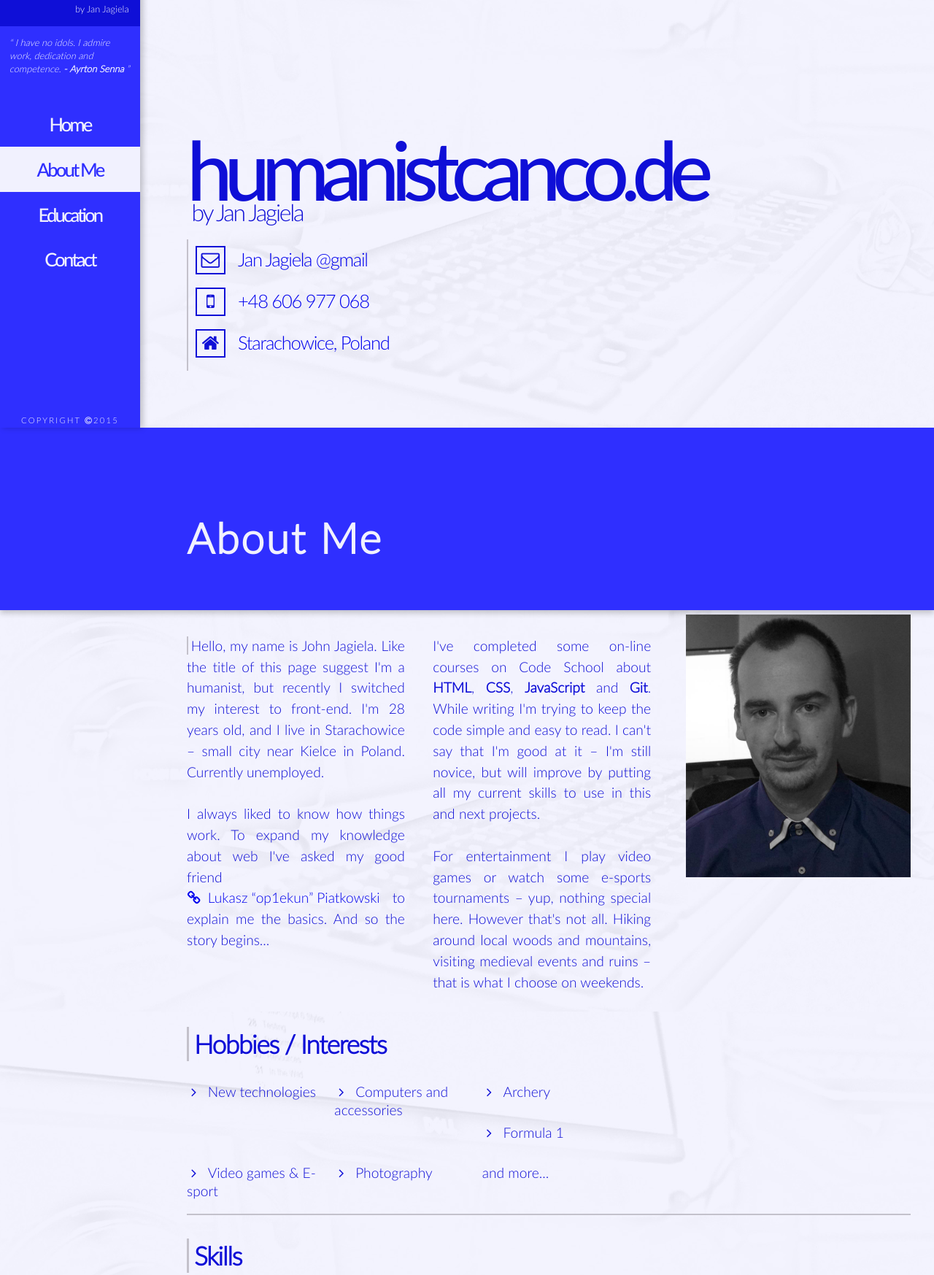
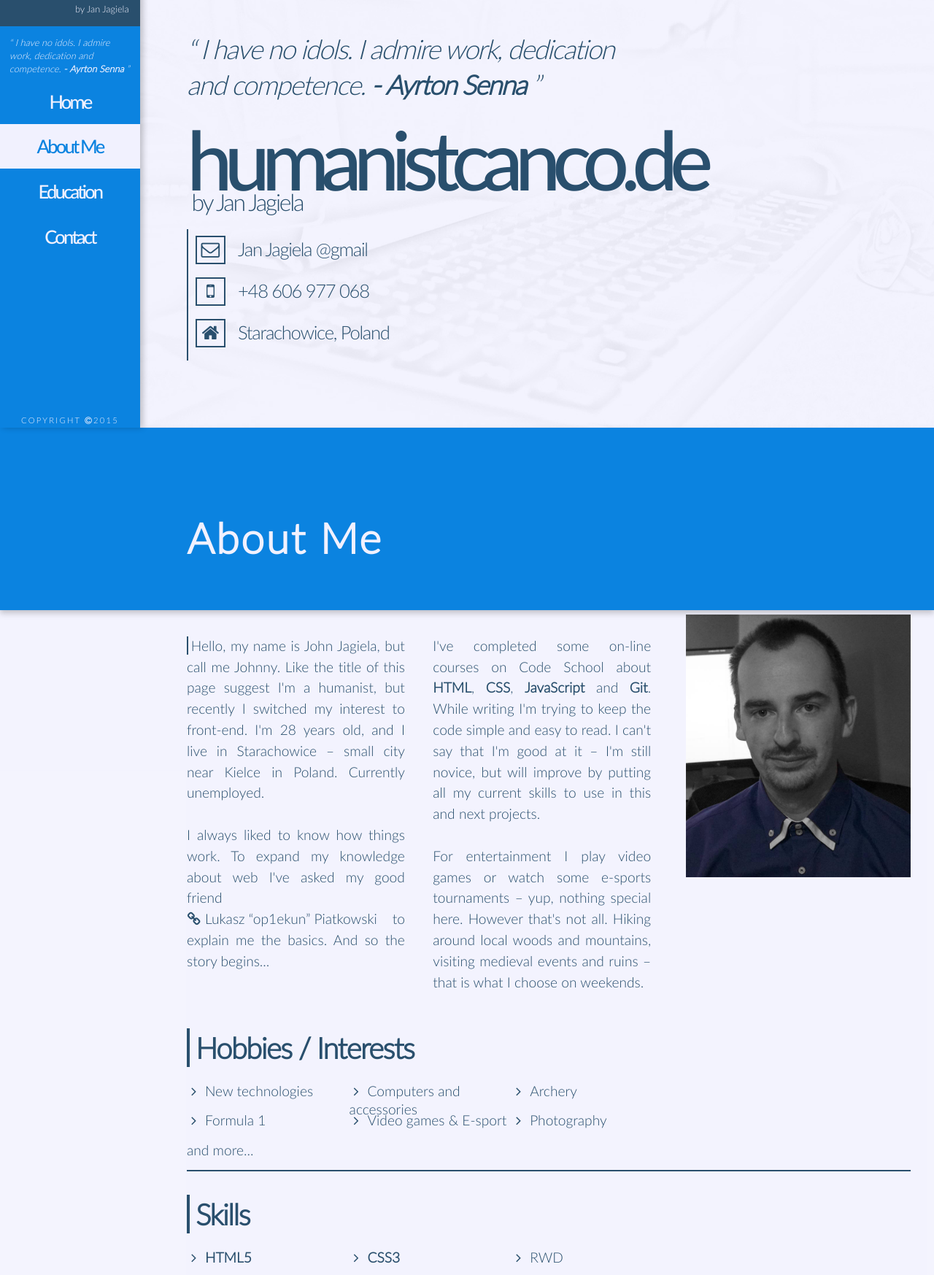
Before and after one commit to janjag/humanistcanco.de, a plain HTML site: page index.html in a window 1280 px wide. Shown: the part 214-1961 px from the top of the page at 73% size. Drawn offline with Linux system fonts and the light colour scheme.

Commit message:
new colors
new colors for text and backgrounds
about section & left bar update

```diff
--- a/css/index.css
+++ b/css/index.css
@@ -8,6 +8,18 @@ body, h1, h2, h3, h4, ul, li, p, section, article, img, q {
     padding: 0;
 }
 
+html {
+    height: 100%;
+    font-size: 100%; /* ~16px */
+    font-family: 'latolight', sans-serif;
+    color: #294F6D;
+}
+
+body {
+    position: relative;
+    height: 100%;
+}
+
 ul {
     list-style: none;
 }
@@ -16,23 +28,10 @@ a, q, article, section {
     display: inline-block;
     text-decoration: none;
 }
-a:hover,
+
+a, a:hover,
 a:visited {
     color: inherit;
-}
-
-html {
-    background: url(../static/img/bacground1080p.jpg) center center no-repeat fixed;
-    background-size: cover;
-    height: 100%;
-    font-size: 100%; /* ~16px */
-    font-family: 'latolight', sans-serif;
-}
-
-body {
-    position: relative;
-    min-height: 100%;
-    background: rgba(241, 241, 254, 0.8);
 }
 
 /* Left column / Nav bar */
@@ -44,13 +43,13 @@ body {
     left: 0;
     z-index: 10;
     width: 15%;
-    background: #2F2FFF;
+    background: #0B83E0;
     color: #F1F1FE;
     box-shadow: 0.25em 0 0.5em rgba(0, 0, 0, 0.22);
 }
 
 header {
-    background: #0F0FD7;
+    background: #294F6D;
     position: relative;
     height: 15.625em;
     width: 100%;
@@ -82,14 +81,19 @@ header a{
     font-size: 0.8em;
 }
 
-q {
+#left_col>div {
+    height: 4em;
+}
+
+#left_col q {
+    display: none;
     font-size: 0.8em;
     font-style: italic;
     padding:  1em;
 }
 
 #nav {
-    margin-top: 1.5em;
+    margin-top: 0.5em;
     text-align: center;
 }
 
@@ -109,11 +113,11 @@ q {
 #nav a:hover,
 #nav a.active {
     background-color: #F1F1FE;
-    color: #2F2FFF;
+    color: #0B83E0;
     -webkit-transition: all 0.4s ease 0.2s;
        -moz-transition: all 0.4s ease 0.2s;
          -o-transition: all 0.4s ease 0.2s;
-            transition: all 0.4s ease 0.1s;
+            transition: all 0.4s ease 0.2s;
 }
 
 footer {
@@ -132,23 +136,25 @@ footer {
 /* Content area - global */
 
 #content {
-    color: #0F0FD7;
+    background: url(../static/img/bacground1080p.jpg) center center no-repeat;
+    background-size: cover;
     position: relative;
     width: 100%;
-    min-height: 100%;
+    height: 100%;
 }
 
 section {
     display: block;
     position: relative;
-    min-height: 67.5em; /* falback if vh is not supported*/
-    min-height: 100vh;
+    min-height: 100%;
     width: 100%;
+    background: rgba(241, 241, 254, 0.8);
 }
 
 article {
     padding: 16em 2em 2em 20%;
     width: 100%;
+    min-height: 100%;
     text-align: left;
 }
 
@@ -159,7 +165,7 @@ article {
     height: 15.625em;
     width: 100%;
     padding: 7em 2em 1em 20%;
-    background: #2F2FFF;
+    background: #0B83E0;
     color: #F1F1FE;
     box-shadow: 0 0.25em 0.5em rgba(0, 0, 0, 0.22);
 }
@@ -170,26 +176,19 @@ h1 {
     letter-spacing: 0.04em;
 }
 
-h2, h3 {
+h2 {
     font-weight: bold;
     letter-spacing: -0.04em;
     padding-left: 0.2em;
-    border-left: 0.1em solid #C3C1CB;
+    border-left: 0.1em solid #294F6D;
     margin: 0.5em 0;
-}
-
-h2 {
-    font-size: 2.8em;
-}
-
-h3 {
-    font-size: 2.2em;
+    font-size: 2.5em;
 }
 
 .clear {
     clear: both;
-    border-bottom: 0.15em solid #C3C1CB;
-    margin: 1.2em 0 2em 0;
+    border-bottom: 0.15em solid #294F6D;
+    margin-bottom: 2em;
 }
 
 .blank {
@@ -200,14 +199,21 @@ h3 {
 
 /* Home section */
 
-#home article > p:first-child {
-    margin: 1em 0 -0.35em 0;
+#home article q {
+    font-size: 2.3em;
+    font-style: italic;
+    letter-spacing: -0.05em;
+    width: 16em;
+}
+
+#home_title {
+    margin: 0 0 -0.35em 0;
     font-family: 'latomedium', sans-serif;
     font-size: 7em;
     letter-spacing: -0.1em;
 }
 
-#home article > p:nth-child(2) {
+#home_author {
     font-size: 2em;
     letter-spacing: -0.07em;
     margin-left: 0.2em;
@@ -216,7 +222,7 @@ h3 {
 .info {
     padding: 0.3em;
     margin: 1em 0 0 0;
-    border-left: 0.15em solid #C3C1CB;
+    border-left: 0.15em solid #294F6D;
 }
 
 .info li {
@@ -227,7 +233,7 @@ h3 {
 .info li i {
     width: 1.6em;
     padding: 0.2em;
-    border: 0.1em solid #0F0FD7;
+    border: 0.1em solid #294F6D;
     margin: 0 0.2em;
     text-align: center;
 }
@@ -260,27 +266,28 @@ h3 {
 }
 
 .col p span:first-child {
-    border-left: 0.15em solid #C3C1CB;
+    border-left: 0.15em solid #294F6D;
     padding: 0 0 0 0.2em;
 }
 
 #about ul {
     width: 68%;
+    margin-top: 0.3em;
 }
 
 #about ul li {
-    display: block;
+    display: inline-block;
     float: left;
-    padding: 0 0.6em 1em 0;
-    margin: 0.6em 0 0 0;
-    width: 30%;
+    height: 1.5em;
+    width: 33%;
+    margin-bottom: 0.6em;
 }
 
 .col p i,
 #about ul li i {
     width: 1em;
     text-align: center;
-    margin-right: 0.5em;
+    margin-right: 0.3em;
 }
 
 .foto {
@@ -302,7 +309,7 @@ h3 {
 .ujk_logo {
     display: inline-block;
     background: #fff url(/static/img/logo.png) center center no-repeat;
-    border-left: 0.3em solid #C3C1CB;
+    border-left: 0.3em solid #294F6D;
     height: 4.1625em;
     width: 19em;
     margin: 1em 0;
@@ -315,7 +322,7 @@ h3 {
     text-align: right;
     margin-top: 2em;
     padding: 0 0.3em;
-    border-left: 0.1em solid #C3C1CB;
+    border-left: 0.1em solid #294F6D;
 }
 
 .edu_ul {
@@ -334,7 +341,7 @@ h3 {
 .edu_ul li i {
     width: 1em;
     text-align: center;
-    margin-right: 0.5em;
+    margin-right: 0.3em;
 }
 
 .edu_ul li span {
@@ -361,7 +368,7 @@ h3 {
     display: inline-block;
     float: left;
     padding: 0.2em;
-    border: 0.1em solid #0F0FD7;
+    border: 0.1em solid #294F6D;
     margin: 0 0.2em;
     font-size: 2.5em;
     width: 1.6em;
--- a/index.html
+++ b/index.html
@@ -4,7 +4,7 @@
     <head>
         <meta charset="utf-8" />
 
-        <title> &lt;hcc&gt; humanist can code</title>
+        <title>hcc - humanist can code</title>
         <meta name="author" content="Jan Jagiela" />
         <meta name="viewport" content="width=device-width, initial-scale=1.0, maximum-scale=1.0" />
 
@@ -24,11 +24,12 @@
                 <div id="page_name">humanistcanco.de</div>
                 <div id="author">by Jan Jagiela</div>
             </header>
-
-            <q>
+            <div>
+                <q>
                 I have no idols. I admire work, dedication and competence.
                 <strong>-&nbsp;Ayrton&nbsp;Senna</strong>
-            </q>
+                </q>
+            </div>
 
             <ul id="nav">
                 <li><a href="#home" class="active">Home</a></li>
@@ -47,8 +48,13 @@
         <div id="content">
             <section id="home">
                 <article>
-                    <p>humanistcanco.de</p>
-                    <p>by Jan Jagiela</p>
+
+                    <q>
+                        I have no idols. I admire work, dedication and competence.
+                        <strong>-&nbsp;Ayrton&nbsp;Senna</strong>
+                    </q>
+                    <p id="home_title">humanistcanco.de</p>
+                    <p id="home_author">by Jan Jagiela</p>
                     <ul class="info">
                         <li>
                             <i class="fa fa-envelope-o"></i>
@@ -63,6 +69,7 @@
                             <a href="https://goo.gl/maps/LyUecEX5i5C2" target="_blank">Starachowice, Poland</a>
                         </li>
                     </ul>
+
                 </article>
             </section>
 
@@ -76,7 +83,7 @@
                        My photo
                    </div>
                    <div class="col">
-                   <p><span>H</span>ello, my name is John Jagiela. Like the title of this page suggest I'm a humanist, but recently I switched my interest to front-end. I'm <span id="age"></span> years old, and I live in Starachowice – small city near Kielce in Poland. Currently unemployed.
+                   <p><span>H</span>ello, my name is John Jagiela, but call me Johnny. Like the title of this page suggest I'm a humanist, but recently I switched my interest to front-end. I'm <span id="age"></span> years old, and I live in Starachowice – small city near Kielce in Poland. Currently unemployed.
                    </p>
                    <p>I always liked to know how things work. To expand my knowledge about web I've asked my good friend <a href="http://borntoco.de" target="_blank"><i class="fa fa-link"></i>Lukasz  “op1ekun” Piatkowski</a> to explain me the basics. And so the story begins...
                    </p>
@@ -89,7 +96,7 @@
                    </div>
                    <div class="clear blank"></div>
 
-                   <h3>Hobbies / Interests</h3>
+                   <h2>Hobbies / Interests</h2>
                        <ul>
                            <li><i class="fa fa-angle-right"></i>New technologies</li>
                            <li><i class="fa fa-angle-right"></i>Computers and accessories</li>
@@ -100,7 +107,7 @@
                            <li>and more...</li>
                        </ul>
                     <div class="clear"></div>
-                    <h3>Skills</h3>
+                    <h2>Skills</h2>
                         <ul>
                             <li><i class="fa fa-angle-right"></i><strong>HTML5</strong></li>
                             <li><i class="fa fa-angle-right"></i><strong>CSS3</strong></li>
@@ -112,7 +119,7 @@
                             <li><i class="fa fa-angle-right"></i><strong>Git</strong></li>
                         </ul>
                     <div class="clear"></div>
-                    <h3>Working environment and tools</h3>
+                    <h2>Working environment &amp; tools</h2>
                     <ul>
                         <li><i class="fa fa-angle-right"></i>Windows 10</li>
                         <li><i class="fa fa-angle-right"></i>Github for Windows</li>
--- a/js/app.js
+++ b/js/app.js
@@ -1,4 +1,4 @@
-"use strict"
+'use strict'
 
 var sections = $('section')
   , nav = $('#nav')
@@ -16,6 +16,12 @@ $(window).on('scroll', function () {
 
       $(this).addClass('active');
       nav.find('a[href="#'+$(this).attr('id')+'"]').addClass('active');
+        if(nav.find('a[href="#home"]').hasClass('active')) {
+            $('#left_col').find('q').hide(700, 'swing');
+        }
+        else {
+            $('#left_col').find('q').show(700, 'swing');
+        }
     }
   });
 });
```
Also changed, not shown: 1 other file.
